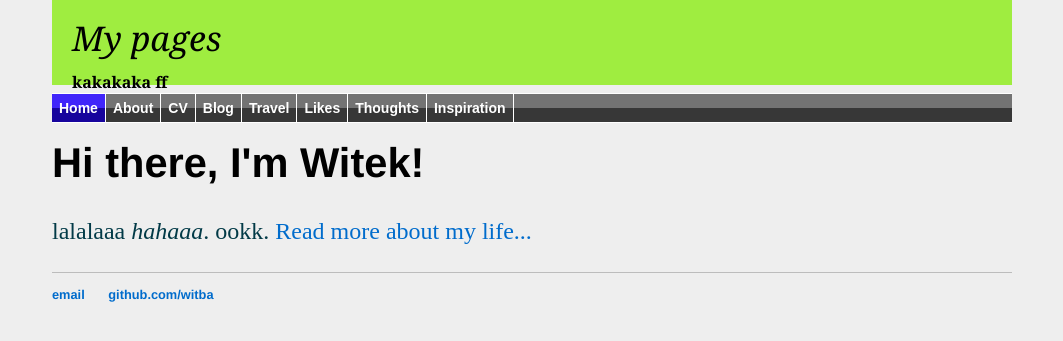
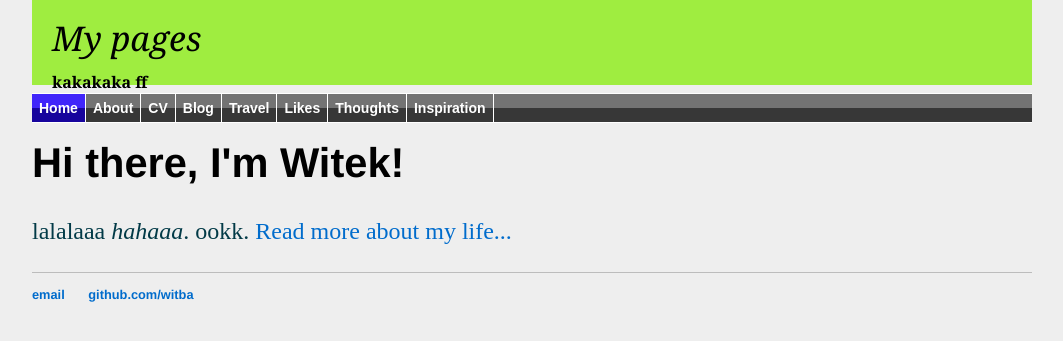
Before and after one commit to witba/witba.github.io, a Jekyll site: the page built from index.html, in a window 1280 px wide. Shown: the top 341 px of the page, without its empty margins (108-1171 px from the left). Built offline with Jekyll 4.4.1, drawn with Linux system fonts in a browser that asks for light colours.

Commit message:
Update main.css

```diff
--- a/css/main.css
+++ b/css/main.css
@@ -1,4 +1,4 @@
-body { margin:0 auto; padding:0; margin-bottom: 12px; width: 960px; background: #EEEEEE;}
+body { margin:0 auto; padding:0; margin-bottom: 12px; width: 1000px; background: #EEEEEE;}
 
 #style_container {
 width: 100%;
```
